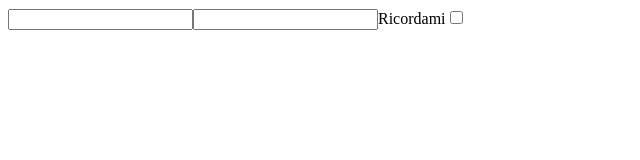
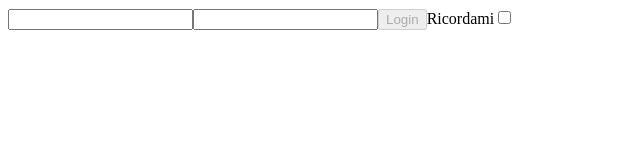
Before and after one commit to ElioFlipper/Forms-Lists-StylingCarmeloSanfratello, a React (Vite) app in the folder ControlledForms/: page / in a window 1280 px wide. Shown: the top 160 px of the page, without its empty margins (0-640 px from the left). Built offline with nearby package versions, Linux system fonts and the light colour scheme.

Commit message:
Controlled Forms 3

```diff
--- a/ControlledForms/src/Login.jsx
+++ b/ControlledForms/src/Login.jsx
@@ -22,8 +22,10 @@ export function Login() {
         <div>
             <input name="username" value={data.username} onInput={handleInputChange} />
             <input name="password" type="password" value={data.password} onInput={handleInputChange} />
+            <button disabled={!data.username || !data.password}>Login</button>
             <label for="id">Ricordami</label>
             <input type="checkbox" id="checkbox" />
+
         </div>
     )
 }
```
